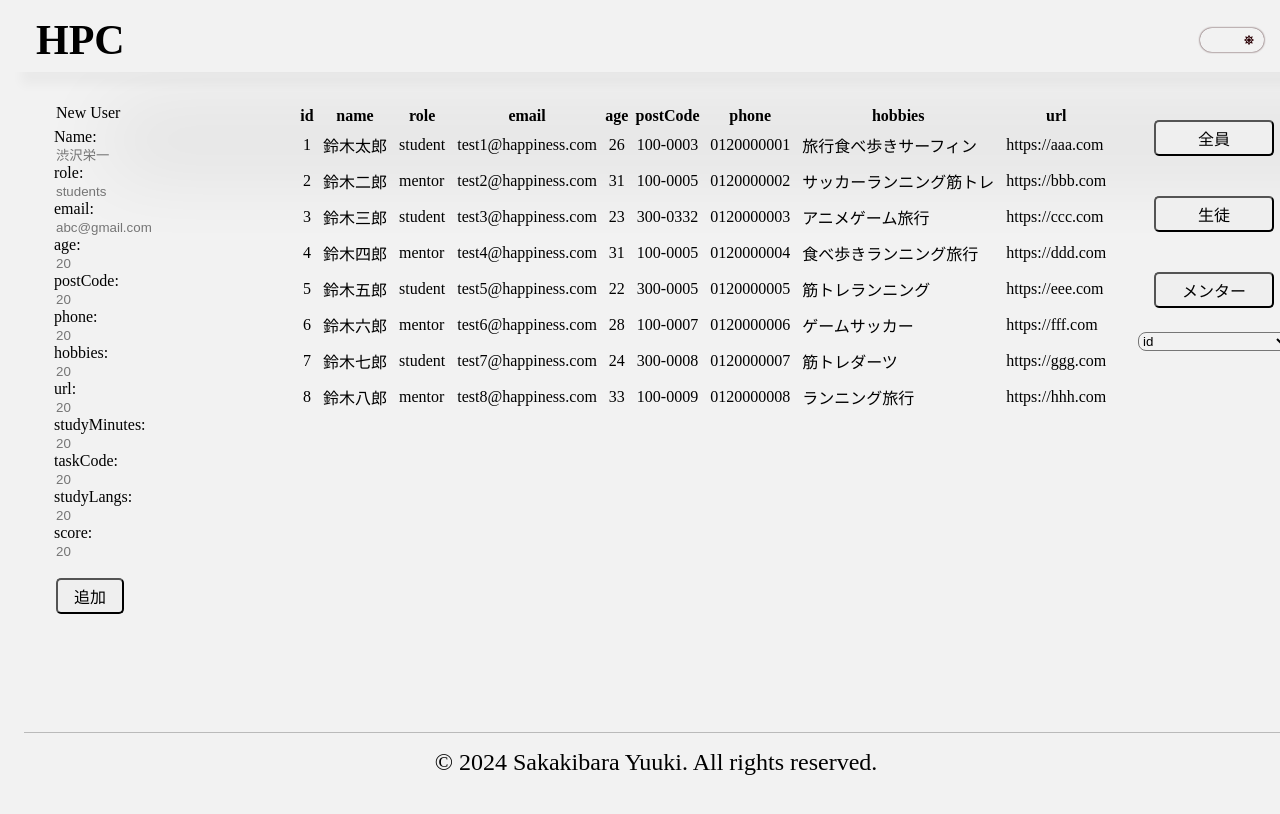
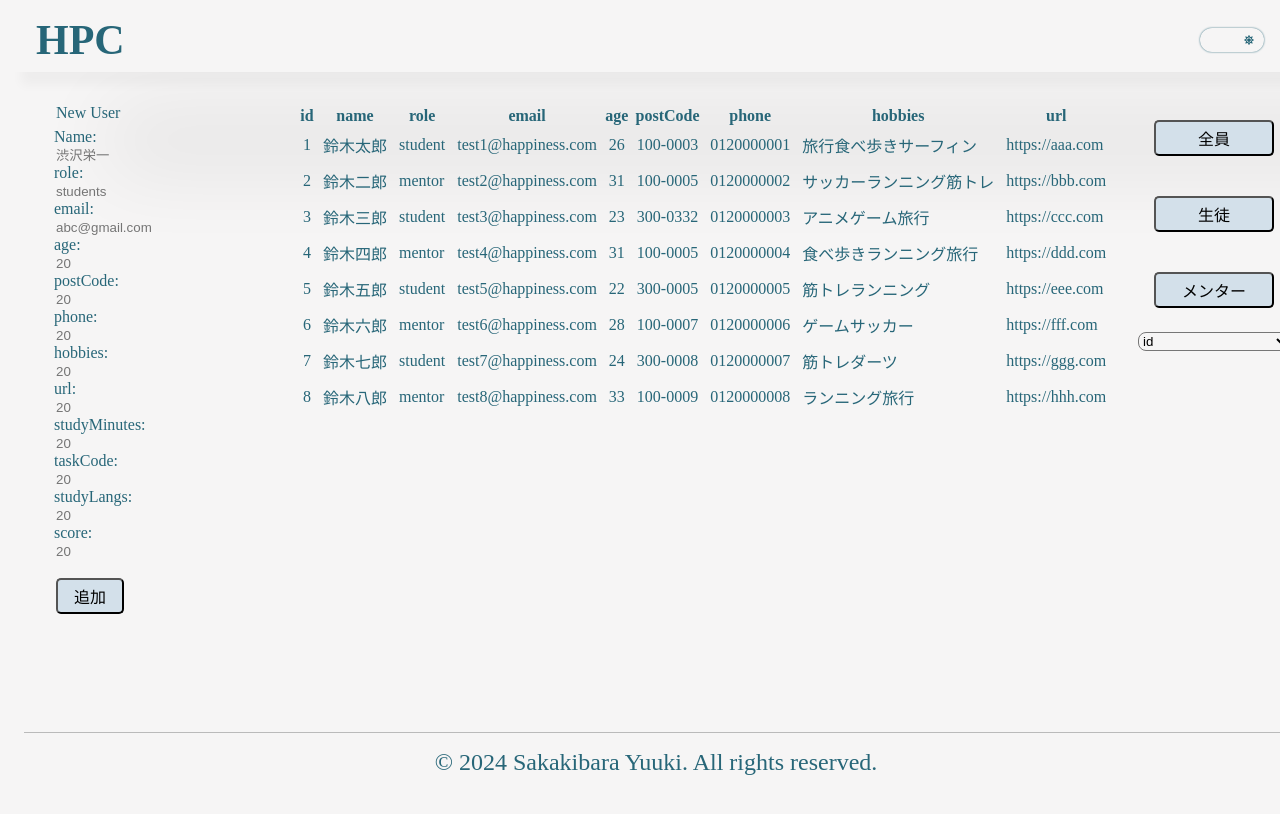
Before and after one commit to sakakibara-yuuki/react_intro_type, a React (Vite) app: page / in a window 1280 px wide. Shown: the top 814 px of the page. Built offline with nearby package versions, Linux system fonts and the light colour scheme.

Commit message:
feat: add styles

```diff
--- a/src/components/atoms/button/Button.tsx
+++ b/src/components/atoms/button/Button.tsx
@@ -7,12 +7,12 @@ const StyledButton = styled.button<ButtonProps>`
   margin: 1em;
   padding: 0.25em 1em;
   border-radius: 5px;
-  color: ${(props) => props.theme.secondary};
-  background-color: ${(props) => props.theme.primary};
+  color: ${({ theme }) => theme.buttonText};
+  background-color: ${({ theme }) => theme.buttonBackground};
   cursor: pointer;
   &:hover {
-    color: ${(props) => props.theme.primary};
-    background-color: ${(props) => props.theme.secondary};
+    color: ${({ theme }) => theme.buttonBackground};
+    background-color: ${({ theme }) => theme.buttonText};
   }
 `;
 
--- a/src/components/templates/Holy.tsx
+++ b/src/components/templates/Holy.tsx
@@ -29,7 +29,6 @@ const Wrapper = styled.div`
   > .side-a {
     grid-area: side-a;
     overflow: auto;
-    width: auto;
   }
 
   > .side-b {
--- a/src/styles/global.ts
+++ b/src/styles/global.ts
@@ -8,12 +8,12 @@ type GlobalStyleProps = {
 export const globalStyle = createGlobalStyle`
   :root {
     // dark-mode
-    --dark-background: #1A1B27;
-    --dark-text: #F5F5F7;
+    // --dark-background: #1A1B27;
+    // --dark-text: #F5F5F7;
 
     // light-mode
-    --light-background: #f2f2f2;
-    --light-text: #2E0509;
+    // --light-background: #f2f2f2;
+    // --light-text: #2E0509;
   }
 
   * {
@@ -25,6 +25,8 @@ export const globalStyle = createGlobalStyle`
     box-sizing: content-box;
     height: 100vh;
     background-color: ${({ theme }: GlobalStyleProps) => theme.backgroundColor};
+    color: ${({ theme }: GlobalStyleProps) => theme.text};
+    transition: background-color 0.4s;
   }
 `;
 
--- a/src/styles/themes.ts
+++ b/src/styles/themes.ts
@@ -1,15 +1,68 @@
+
+interface ColorPallet {
+  primary: string; // for background
+  secondary: string; // for buttons
+  tertiary: string; // for active
+  quaternary: string; // for text
+}
+
+function lightDarkColor(color: ColorPallet): Array<ColorPallet> {
+
+  function antiColor(color: ColorPallet): ColorPallet {
+    return {
+      primary: color.quaternary,
+      secondary: color.tertiary,
+      tertiary: color.secondary,
+      quaternary: color.primary,
+    }
+  }
+
+  const palletLight = color;
+  const palletDark = antiColor(color);
+  return [palletLight, palletDark];
+}
+
+const pallet1: ColorPallet = {
+  primary: '#F6F5F5',
+  secondary: '#D3E0EA',
+  tertiary: '#1687A7',
+  quaternary: '#276678',
+}
+
+const pallet2: ColorPallet = {
+  primary: '#ECF4F3',
+  secondary: '#68B0AB',
+  tertiary: '#006A71',
+  quaternary: '#FF7E67',
+}
+
+const pallet3: ColorPallet = {
+  primary: '#FFE8DF',
+  secondary: '#FFFFFF',
+  tertiary: '#F0F0F0',
+  quaternary: '#888888',
+}
+
+const [palletLight, palletDark] = lightDarkColor(pallet1);
+
 
 export interface ThemeProps {
   backgroundColor: string;
   text: string;
+  buttonBackground?: string;
+  butttontext?: string;
+}
+
+export const lightTheme: ThemeProps = {
+  backgroundColor: palletLight.primary,
+  text: palletLight.quaternary,
+  buttonBackground: palletLight.secondary,
+  butttontext: palletLight.quaternary,
 }
 
 export const darkTheme: ThemeProps = {
-  backgroundColor: 'var(--dark-background)',
-  text: 'var(--dark-text)',
+  backgroundColor: palletDark.primary,
+  text: palletDark.quaternary,
+  buttonBackground: palletDark.secondary,
+  butttontext: palletDark.quaternary,
 }
-
-export const lightTheme: ThemeProps = {
-  backgroundColor: 'var(--light-background)',
-  text: 'var(--light-text)',
-}
```
